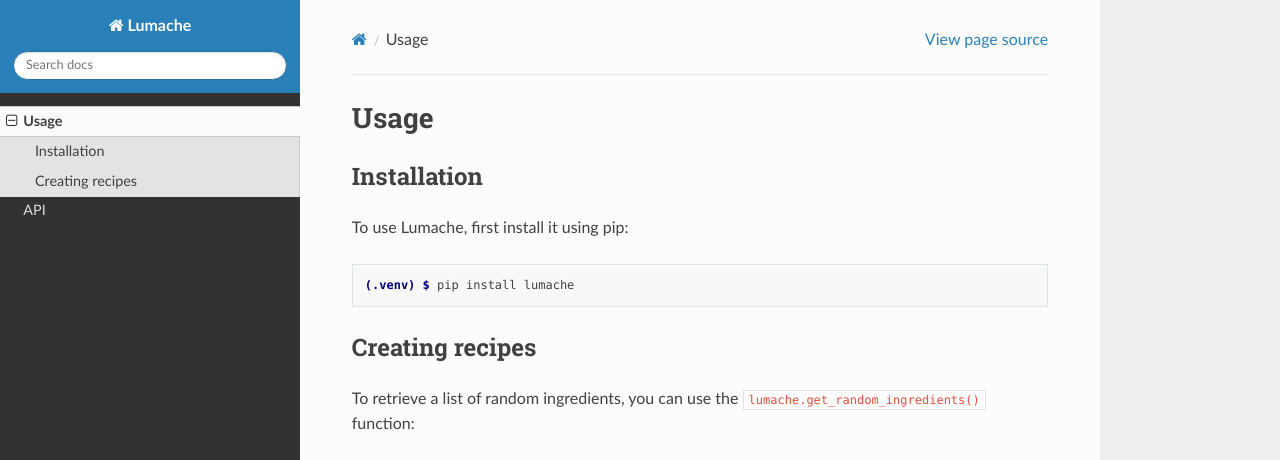
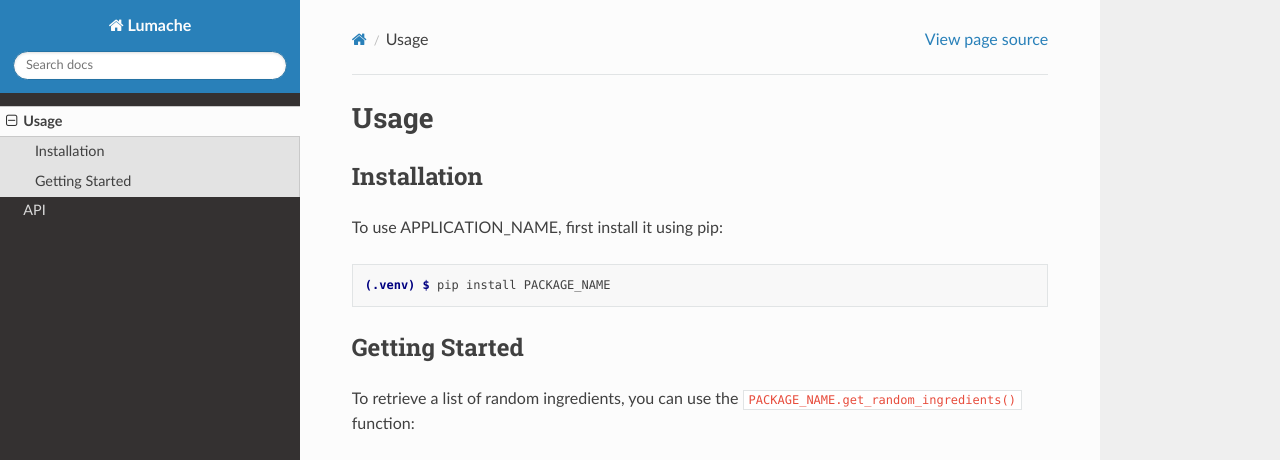
Before and after one commit to vanHeemstraSystems/read-the-docs-example, a Sphinx documentation site: the page built from docs/source/usage.rst, in a window 1280 px wide and 1095 px high. Shown: the top 460 px of the window. Built offline with Sphinx 7.4.7 and the Read the Docs theme 3.1.0, drawn with Linux system fonts in a browser that asks for light colours; some of the changed text lies outside the part shown; grey boxes are pictures that could not be loaded.

Commit message:
Update usage.rst

```diff
--- a/docs/source/usage.rst
+++ b/docs/source/usage.rst
@@ -6,28 +6,28 @@ Usage
 Installation
 ------------
 
-To use Lumache, first install it using pip:
+To use APPLICATION_NAME, first install it using pip:
 
 .. code-block:: console
 
-   (.venv) $ pip install lumache
+   (.venv) $ pip install PACKAGE_NAME
 
-Creating recipes
+Getting Started
 ----------------
 
 To retrieve a list of random ingredients,
-you can use the ``lumache.get_random_ingredients()`` function:
+you can use the ``PACKAGE_NAME.get_random_ingredients()`` function:
 
-.. autofunction:: lumache.get_random_ingredients
+.. autofunction:: PACKAGE_NAME.get_random_ingredients
 
 The ``kind`` parameter should be either ``"meat"``, ``"fish"``,
-or ``"veggies"``. Otherwise, :py:func:`lumache.get_random_ingredients`
+or ``"veggies"``. Otherwise, :py:func:`PACKAGE_NAME.get_random_ingredients`
 will raise an exception.
 
-.. autoexception:: lumache.InvalidKindError
+.. autoexception:: PACKAGE_NAME.InvalidKindError
 
 For example:
 
->>> import lumache
->>> lumache.get_random_ingredients()
+>>> import PACKAGE_NAME
+>>> PACKAGE_NAME.get_random_ingredients()
 ['shells', 'gorgonzola', 'parsley']
```
